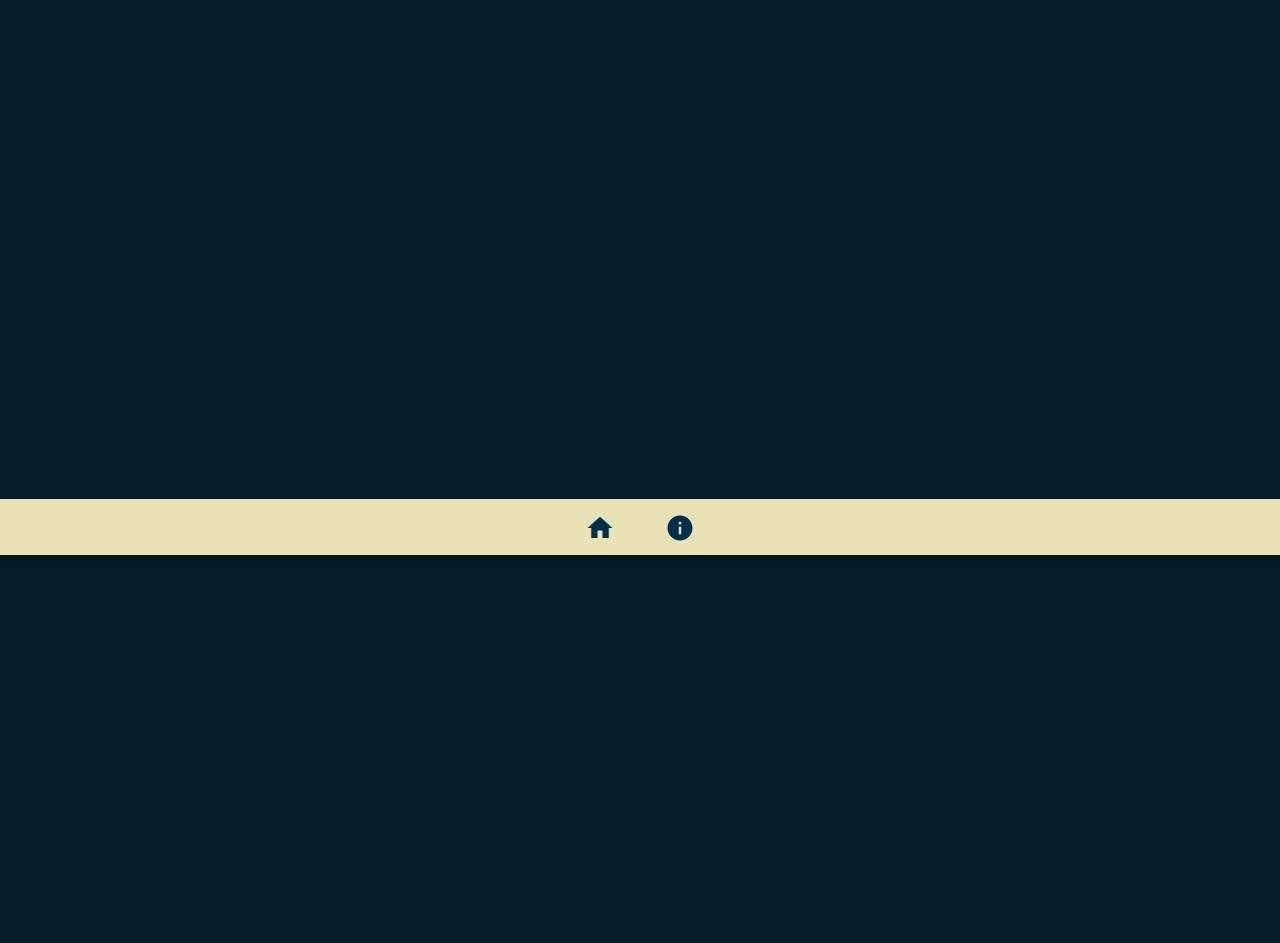
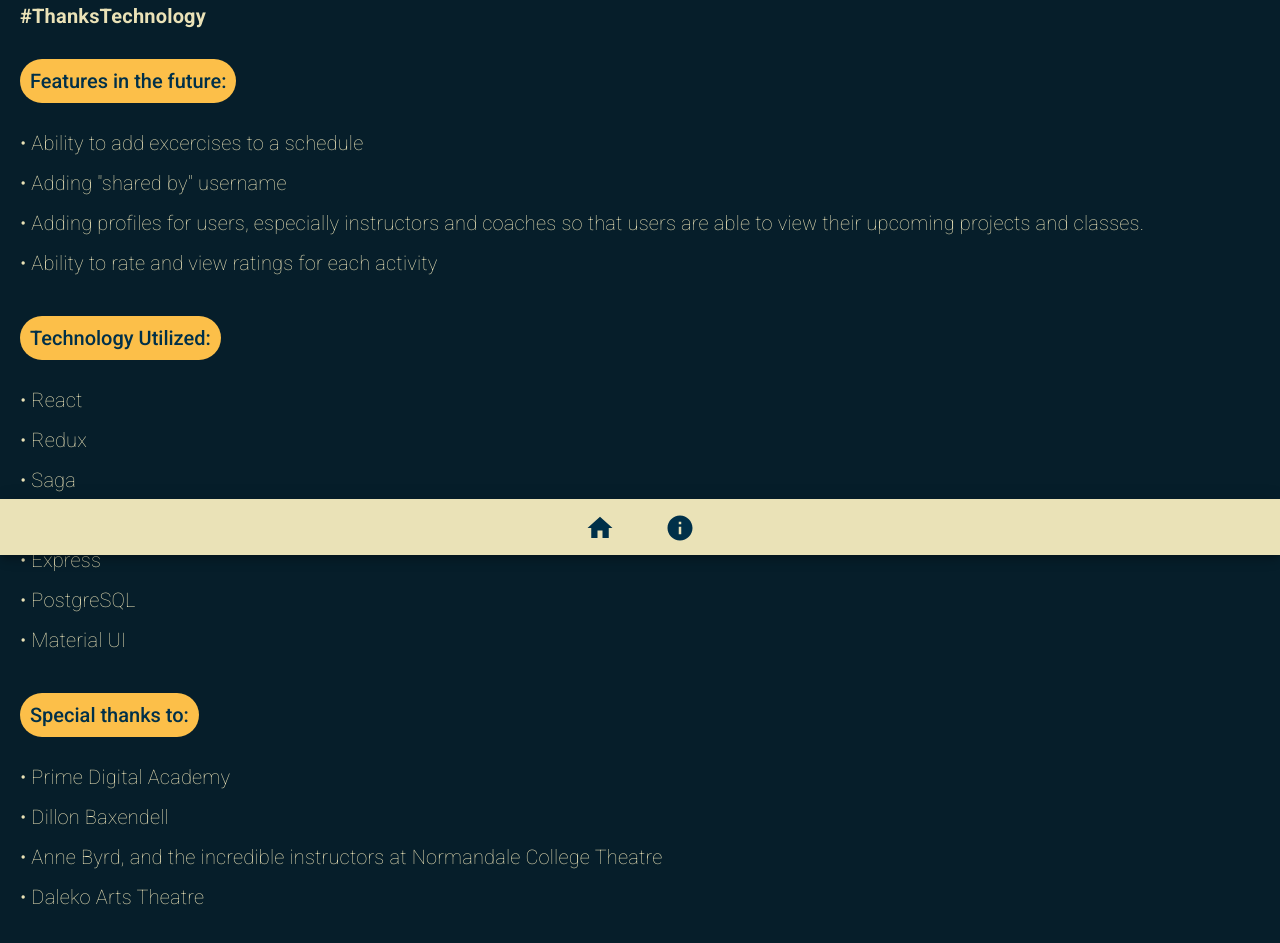
Before and after one commit to ParansKay/PrimeSoloProject2021, a React (Create React App) app: page /#/aboutw in a window 1280 px wide. Shown: the part 245-1188 px from the top of the page. Before the commit the page ends 800 px from the top, so only its background shows below. Built offline with nearby package versions, Linux system fonts and the light colour scheme; no server answers.

Commit message:
about page updated

```diff
--- a/src/components/AboutPage/AboutPage.jsx
+++ b/src/components/AboutPage/AboutPage.jsx
@@ -1,4 +1,7 @@
 import React from 'react';
+//MATERIAL UI IMPORTS
+import Typography from '@mui/material/Typography';
+import { flexbox } from '@mui/system';
 
 // This is one of our simplest components
 // It doesn't have local state,
@@ -7,9 +10,36 @@
 
 function AboutPage() {
   return (
-    <div className="container">
-      <div>
-      <h2 style={{'margin':'60px','padding-top':'40px','font-family':'Poiret One', 'font-size':'30px'}}>About</h2>
+    <div className="mainactivity">
+      <div style={{'padding-bottom': '10px'}}>
+      <h2 style={{'margin':'20px','padding-top':'10px','font-family':'Poiret One', 'font-size':'40px'}}>About</h2>
+      <Typography style={{'margin':'20px','padding-top':'10px','font-family':'roboto', 'font-weight':'250', 'font-size':'20px', 'color':'#eae2b7'}}>First, <b>THANK YOU</b> for using this app!</Typography>
+      <Typography style={{'margin-left':'20px','margin-right':'20px','font-family':'roboto', 'font-size':'20px', 'font-weight':'250', 'color':'#eae2b7'}}>This app was made with the aim to make information on acting more accessible to the theatre community. I remember how crucial it was for my directorial career to provide the right tools for my actors in the rehearsal space. Now, the difference for new directors in the field is they don't have to haul around books and supplies because the information is at their fingertips and constantly evolving and expanding. <b>#ThanksTechnology</b></Typography>
+      <br/>
+      <br/>
+      <flexbox style={{'margin-left':'20px','padding':'10px','font-family':'roboto', 'font-weight':'500', 'font-size':'20px', 'background-color':'#fcbf49','color':'#003049', 'border-radius':'30px'}}>Features in the future:</flexbox>
+      <Typography style={{'margin-left':'20px','margin-right':'20px', 'margin-top':'35px', 'font-size':'20px', 'font-weight':'250', 'color':'#eae2b7'}}>• Ability to add excercises to a schedule</Typography>
+      <Typography style={{'margin-left':'20px', 'margin-right':'20px','margin-top':'10px', 'margin-bottom':'10px', 'font-size':'20px', 'font-weight':'250', 'color':'#eae2b7'}}>• Adding "shared by" username</Typography>
+      <Typography style={{'margin-left':'20px', 'margin-right':'20px','font-size':'20px', 'margin-top':'10px', 'margin-bottom':'10px','font-weight':'250', 'color':'#eae2b7'}}>• Adding profiles for users, especially instructors and coaches so that users are able to view their upcoming projects and classes. </Typography>
+      <Typography style={{'margin-left':'20px', 'margin-right':'20px','margin-top':'10px', 'margin-bottom':'10px', 'font-size':'20px', 'font-weight':'250', 'color':'#eae2b7'}}>• Ability to rate and view ratings for each activity</Typography>
+
+      <br/>
+      <br/>
+      <flexbox style={{'margin-left':'20px','padding':'10px','font-family':'roboto', 'font-weight':'500', 'font-size':'20px', 'background-color':'#fcbf49','color':'#003049', 'border-radius':'30px'}}>Technology Utilized:</flexbox>
+      <Typography style={{'margin-left':'20px', 'margin-top':'35px', 'font-size':'20px', 'font-weight':'250', 'color':'#eae2b7'}}>• React</Typography>
+      <Typography style={{'margin-left':'20px','margin-top':'10px', 'margin-bottom':'10px', 'font-size':'20px', 'font-weight':'250', 'color':'#eae2b7'}}>• Redux</Typography>
+      <Typography style={{'margin-left':'20px','margin-top':'10px', 'margin-bottom':'10px', 'font-size':'20px', 'font-weight':'250', 'color':'#eae2b7'}}>• Saga</Typography>
+      <Typography style={{'margin-left':'20px','margin-top':'10px', 'margin-bottom':'10px', 'font-size':'20px', 'font-weight':'250', 'color':'#eae2b7'}}>• Node.js</Typography>
+      <Typography style={{'margin-left':'20px','margin-top':'10px', 'margin-bottom':'10px', 'font-size':'20px', 'font-weight':'250', 'color':'#eae2b7'}}>• Express</Typography>
+      <Typography style={{'margin-left':'20px','margin-top':'10px', 'margin-bottom':'10px', 'font-size':'20px', 'font-weight':'250', 'color':'#eae2b7'}}>• PostgreSQL</Typography>
+      <Typography style={{'margin-left':'20px','margin-top':'10px', 'margin-bottom':'10px', 'font-size':'20px', 'font-weight':'250', 'color':'#eae2b7'}}>• Material UI</Typography>
+      <br/>
+      <br/>
+      <flexbox style={{'margin-left':'20px','padding':'10px','font-family':'roboto', 'font-weight':'500', 'font-size':'20px', 'background-color':'#fcbf49','color':'#003049', 'border-radius':'30px'}}>Special thanks to:</flexbox>
+      <Typography style={{'margin-left':'20px', 'margin-right':'20px','margin-top':'35px', 'font-size':'20px', 'font-weight':'250', 'color':'#eae2b7'}}>• Prime Digital Academy</Typography>
+      <Typography style={{'margin-left':'20px', 'margin-right':'20px','margin-top':'10px', 'margin-bottom':'10px', 'font-size':'20px', 'font-weight':'250', 'color':'#eae2b7'}}>• Dillon Baxendell</Typography>
+      <Typography style={{'margin-left':'20px', 'margin-right':'20px','margin-top':'10px', 'margin-bottom':'10px', 'font-size':'20px', 'font-weight':'250', 'color':'#eae2b7'}}>• Anne Byrd, and the incredible instructors at Normandale College Theatre</Typography>
+      <Typography style={{'margin-left':'20px', 'margin-right':'20px','margin-top':'10px', 'margin-bottom':'10px', 'font-size':'20px', 'font-weight':'250', 'color':'#eae2b7'}}>• Daleko Arts Theatre</Typography>
       </div>
     </div>
   );
--- a/src/components/App/App.jsx
+++ b/src/components/App/App.jsx
@@ -60,7 +60,7 @@
             exact
             path="/aboutw"
           >
-            <AboutPage />
+            <AboutPage/>
           </Route>
 
           {/* For protected routes, the view could show one of several things on the same route.
--- a/src/components/BottomNavBar/BottomNavBar.jsx
+++ b/src/components/BottomNavBar/BottomNavBar.jsx
@@ -98,7 +98,7 @@
                 </>
                 )}
 
-                <Link to="/about">
+                <Link to="/aboutw">
                 <BottomNavigationAction label="Home" size="large" icon={<InfoIcon style={{'color':'#003049', 'font-size':'30px'}}/>} />
                 {/* About */}
                 </Link>
```
